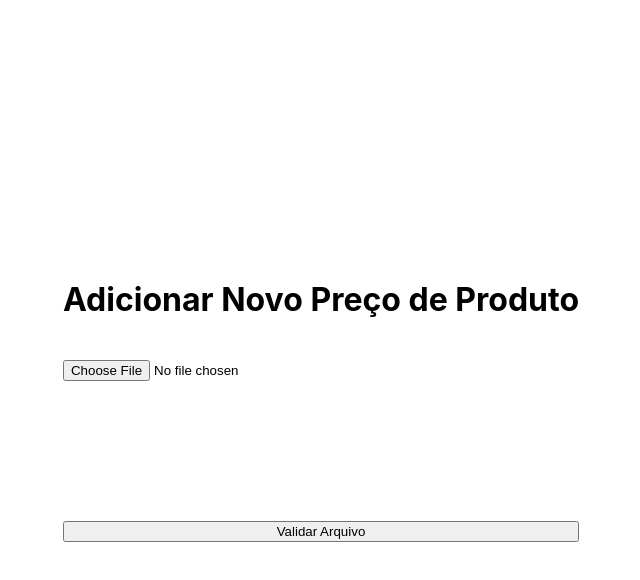
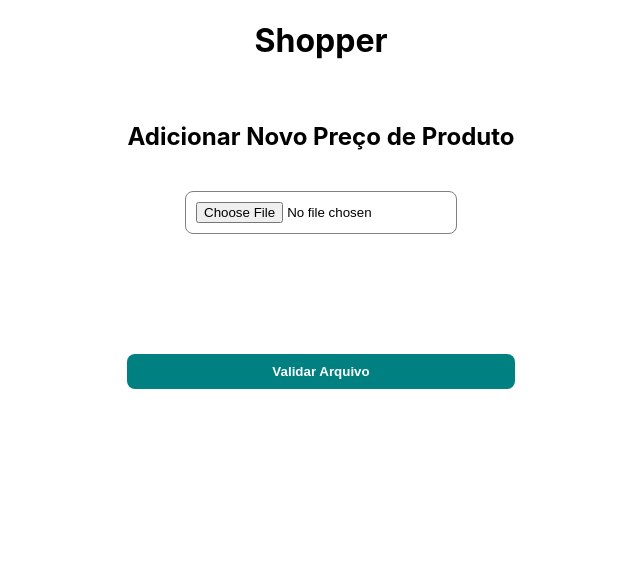
Before and after one commit to eduvinagre/shopper-fullstack, a React (Create React App) app in the folder client/: page /add in a window 1280 px wide. Shown: the top 580 px of the page, without its empty margins (319-959 px from the left). Built offline with nearby package versions, Linux system fonts and the light colour scheme.

Commit message:
css styling

```diff
--- a/client/src/pages/Add.jsx
+++ b/client/src/pages/Add.jsx
@@ -53,9 +53,17 @@
 
   return (
     <div className="form">
-      <h1>Adicionar Novo Preço de Produto</h1>
-      <input type="file" name="file" accept=".csv" onChange={leArquivo} />
-      <br />
+      <h1>Shopper</h1>
+      <h2>Adicionar Novo Preço de Produto</h2>
+      <div className="chooseFile">
+        <input
+          className="input"
+          type="file"
+          name="file"
+          accept=".csv"
+          onChange={leArquivo}
+        />
+      </div>
       <br />
       {/* Table */}
       <table>
--- a/client/src/pages/Products.jsx
+++ b/client/src/pages/Products.jsx
@@ -32,32 +32,24 @@
 
   return (
     <div>
-      <h1>Produtos Shopper</h1>
+      <h1>Shopper</h1>
+      <h2>Produtos Shopper</h2>
       <div className="products">
         {products.map((product) => (
           <div className="product" key={product.code}>
             <h2>{product.name}</h2>
-            <p>{product.product_code}</p>
-            <p>R$ {product.cost_price}</p>
-            <p>R$ {product.sales_price}</p>
-            <p>R$ {product.new_price}</p>
+            <p>Código do Produto: {product.product_code}</p>
+            <p>Preço de Custo: R$ {product.cost_price}</p>
+            <p>Preço de Venda: R$ {product.sales_price}</p>
+            <p>Novo Preço: R$ {product.new_price}</p>
           </div>
         ))}
       </div>
-      <h1>Packs Shopper</h1>
-      <div className="packs">
-        {packs.map((pack) => (
-          <div className="pack" key={pack.id}>
-            <h2>{pack.id}</h2>
-            <p>{pack.pack_id}</p>
-            <p>{pack.product_id}</p>
-            <p>{pack.qty}</p>
-          </div>
-        ))}
+      <div className="btnAdd">
+        <button>
+          <Link to="/add">Adicionar Novo Preço</Link>
+        </button>
       </div>
-      <button>
-        <Link to="/add">Adicionar Novo Preço</Link>
-      </button>
     </div>
   );
 };
--- a/client/src/style.css
+++ b/client/src/style.css
@@ -1,5 +1,4 @@
 .App {
-  height: 100vh;
   padding: 0 100px;
   display: flex;
   align-items: center;
@@ -8,28 +7,22 @@
 }
 
 .products {
+  justify-content: space-between;
   display: flex;
+  flex-direction: column;
+  flex-flow: row wrap;
+  max-width: 100%;
 }
 
 .product {
-  flex: 1;
   display: flex;
+  max-width: 25%;
+  flex-flow: wrap;
   flex-direction: column;
   align-items: center;
-  gap: 10px;
-  font-size: 1rem;
-}
-
-.packs {
-  display: flex;
-}
-
-.pack {
-  flex: 1;
-  display: flex;
-  flex-direction: column;
-  align-items: center;
-  gap: 10px;
+  margin-top: 1rem;
+  margin-bottom: 1rem;
+  font-size: 0.5rem;
 }
 
 .form {
@@ -37,3 +30,31 @@
   flex-direction: column;
   gap: 20px;
 }
+
+button {
+  border: none;
+  border-radius: 8px;
+  padding: 10px;
+  background-color: white;
+  background-color: teal;
+  color: white;
+  font-weight: bold;
+  cursor: pointer;
+}
+
+.chooseFile {
+  display: flex;
+  align-items: center;
+  justify-content: center;
+}
+
+.input {
+  display: flex;
+  width: 250px;
+  padding: 10px;
+  border: 1px solid gray;
+  border-radius: 8px;
+  align-items: center;
+  justify-content: center;
+  text-align: center;
+}
```
